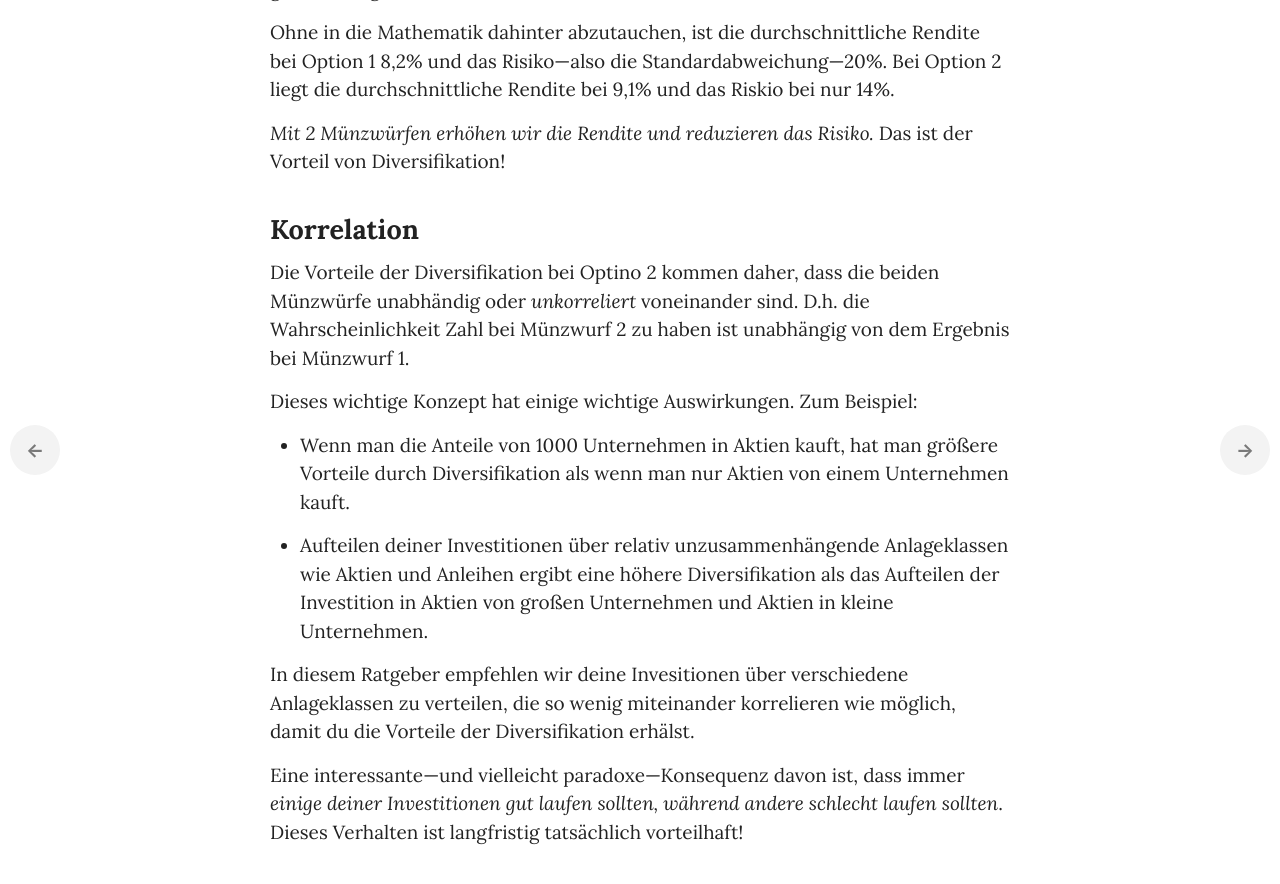
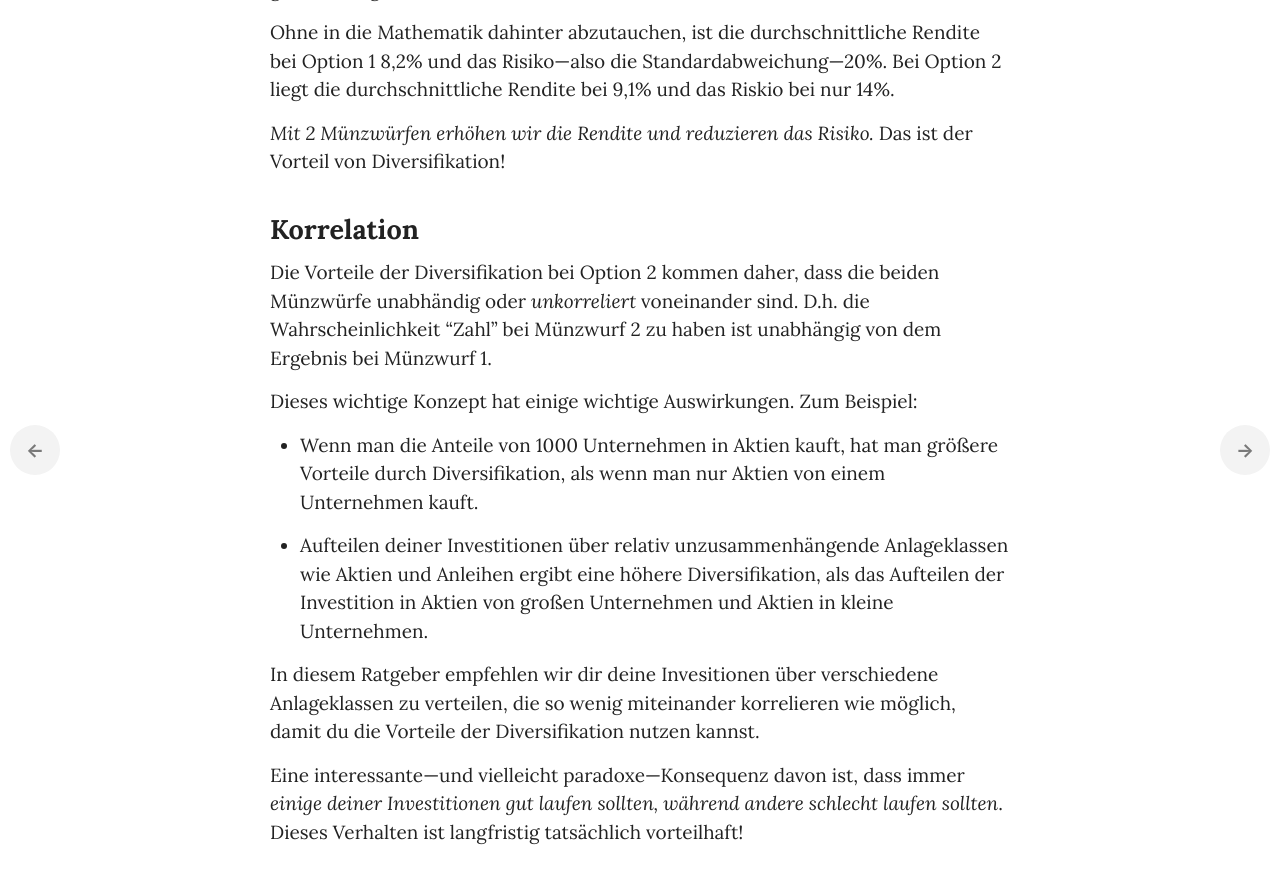
Before and after one commit to dafacto/moneyforsomething-de, a Jekyll site: the page built from _chapters/08_diversification.md, in a window 1280 px wide and 900 px high, scrolled down 1000 px. Shown: the top 884 px of the window. Built offline with Jekyll 4.4.1, drawn with Linux system fonts in a browser that asks for light colours; some web fonts are replaced; a script that is not in the unit is left out.

Commit message:
Update 08_diversification.md

```diff
--- a/_chapters/08_diversification.md
+++ b/_chapters/08_diversification.md
@@ -29,14 +29,14 @@ Ohne in die Mathematik dahinter abzutauchen, ist die durchschnittliche Rendite b
 
 ## Korrelation
 
-Die Vorteile der Diversifikation bei Optino 2 kommen daher, dass die beiden Münzwürfe unabhändig oder *unkorreliert* voneinander sind.  D.h. die Wahrscheinlichkeit Zahl bei Münzwurf 2 zu haben ist unabhängig von dem Ergebnis bei Münzwurf 1.
+Die Vorteile der Diversifikation bei Option 2 kommen daher, dass die beiden Münzwürfe unabhändig oder *unkorreliert* voneinander sind.  D.h. die Wahrscheinlichkeit "Zahl" bei Münzwurf 2 zu haben ist unabhängig von dem Ergebnis bei Münzwurf 1.
 
 Dieses wichtige Konzept hat einige wichtige Auswirkungen. Zum Beispiel:
 
-- Wenn man die Anteile von 1000 Unternehmen in Aktien kauft, hat man größere Vorteile durch Diversifikation als wenn man nur Aktien von einem Unternehmen kauft.
+- Wenn man die Anteile von 1000 Unternehmen in Aktien kauft, hat man größere Vorteile durch Diversifikation, als wenn man nur Aktien von einem Unternehmen kauft.
 
-- Aufteilen deiner Investitionen über relativ unzusammenhängende Anlageklassen wie Aktien und Anleihen ergibt eine höhere Diversifikation als das Aufteilen der Investition in Aktien von großen Unternehmen und Aktien in kleine Unternehmen.
+- Aufteilen deiner Investitionen über relativ unzusammenhängende Anlageklassen wie Aktien und Anleihen ergibt eine höhere Diversifikation, als das Aufteilen der Investition in Aktien von großen Unternehmen und Aktien in kleine Unternehmen.
 
-In diesem Ratgeber empfehlen wir deine Invesitionen über verschiedene Anlageklassen zu verteilen, die so wenig miteinander korrelieren wie möglich, damit du die Vorteile der Diversifikation erhälst.
+In diesem Ratgeber empfehlen wir dir deine Invesitionen über verschiedene Anlageklassen zu verteilen, die so wenig miteinander korrelieren wie möglich, damit du die Vorteile der Diversifikation nutzen kannst.
 
 Eine interessante—und vielleicht paradoxe—Konsequenz davon ist, dass immer *einige deiner Investitionen gut laufen sollten, während andere schlecht laufen sollten*. Dieses Verhalten ist langfristig tatsächlich vorteilhaft!
```
